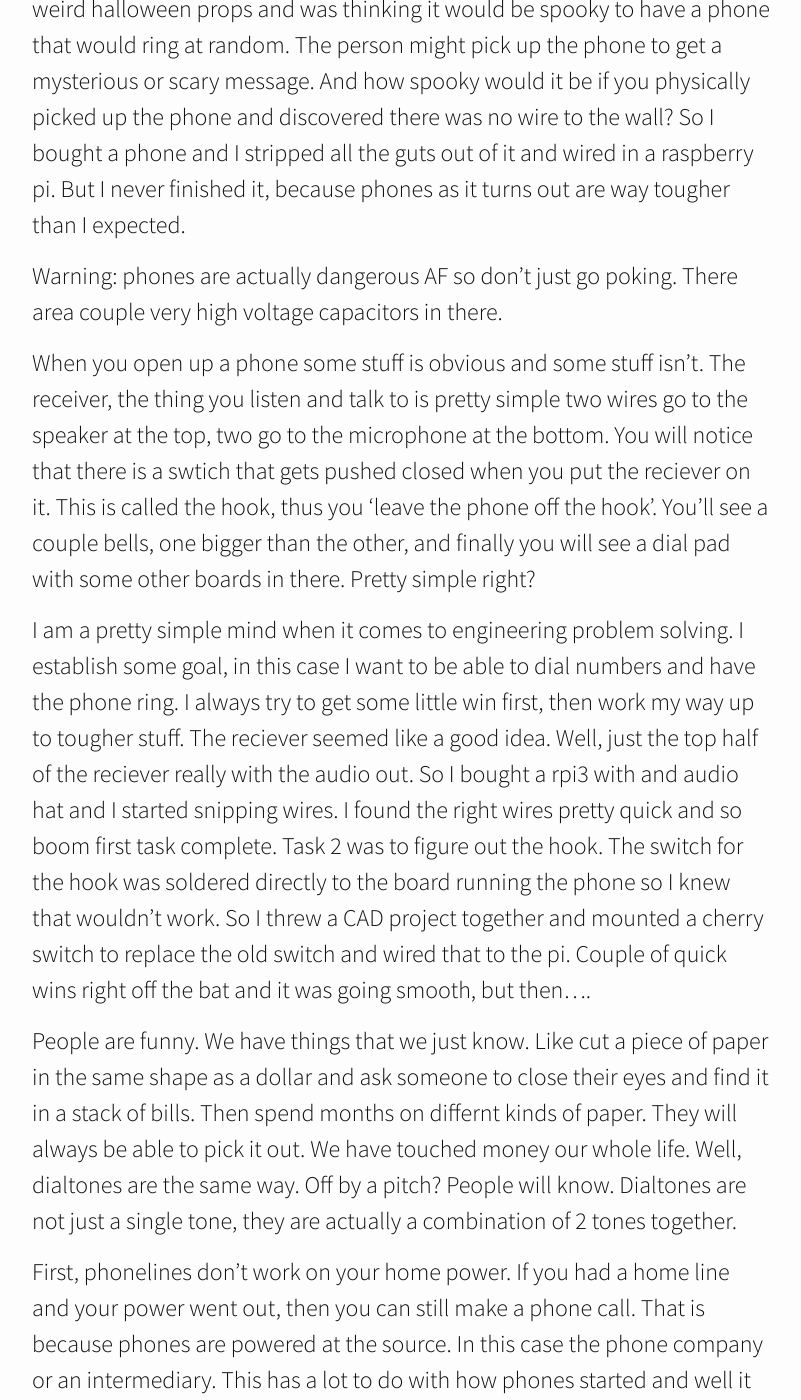
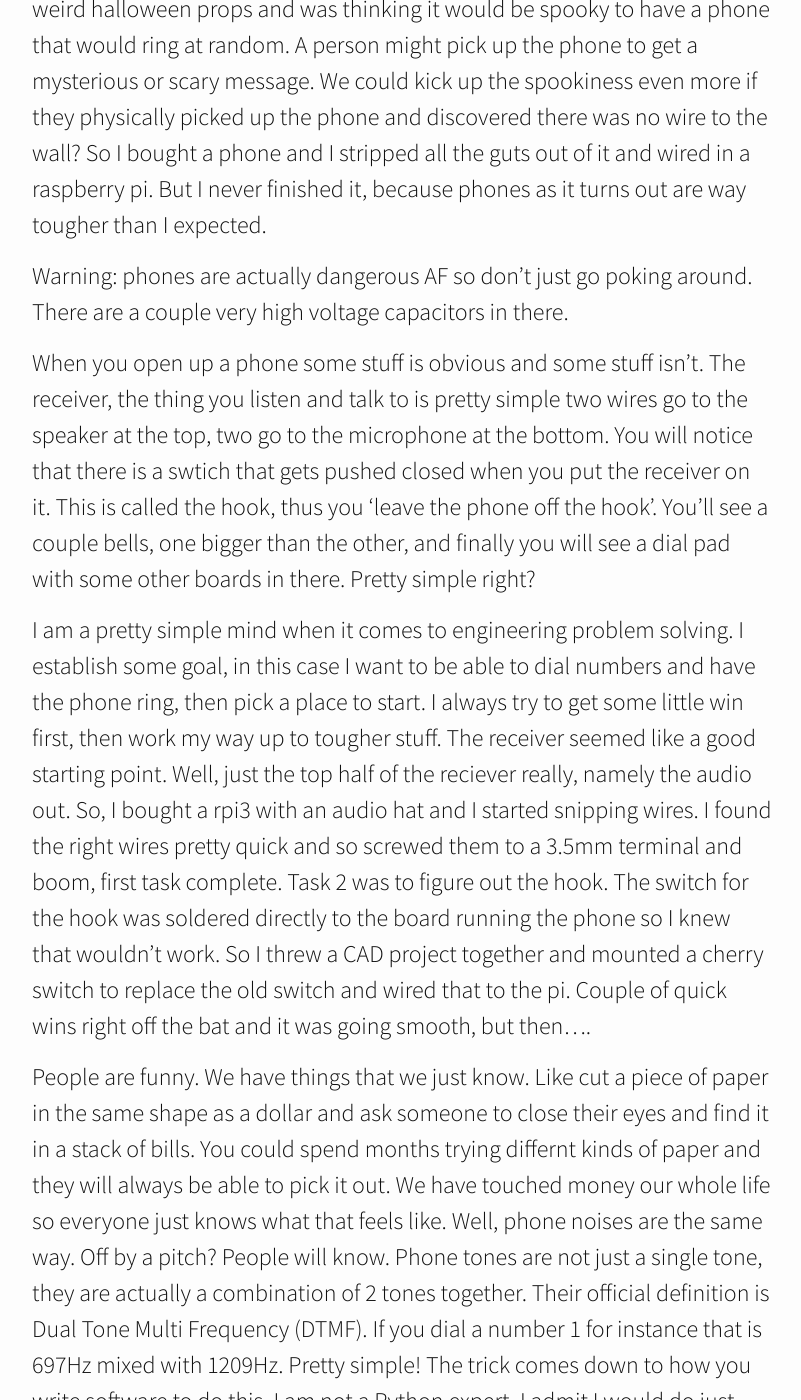
Before and after one commit to mtintes/mtintes.github.io, a Jekyll site: the page built from _posts/2024-04-14-Shatterstone-2.md, in a window 1280 px wide and 1400 px high, scrolled down 823 px. Shown: the whole window, without its empty margins (238-1039 px from the left). Built offline with Jekyll 4.4.1, drawn with Linux system fonts in a browser that asks for light colours; nearby versions of some CDN libraries; some of the changed text lies outside the part shown.

Commit message:
Update 2024-04-14-Shatterstone-2.md

```diff
--- a/_posts/2024-04-14-Shatterstone-2.md
+++ b/_posts/2024-04-14-Shatterstone-2.md
@@ -10,19 +10,22 @@
 
 Anyway, let's talk about the hellish nightmare that is phones!
 
-A few years ago before Shatterstone, I was sitting around thinking about weird halloween props and was thinking it would be spooky to have a phone that would ring at random. The person might pick up the phone to get a mysterious or scary message. And how spooky would it be if you physically picked up the phone and discovered there was no wire to the wall? So I bought a phone and I stripped all the guts out of it and wired in a raspberry pi. But I never finished it, because phones as it turns out are way tougher than I expected.
+A few years ago before Shatterstone, I was sitting around thinking about weird halloween props and was thinking it would be spooky to have a phone that would ring at random. A person might pick up the phone to get a mysterious or scary message. We could kick up the spookiness even more if they physically picked up the phone and discovered there was no wire to the wall? So I bought a phone and I stripped all the guts out of it and wired in a raspberry pi. But I never finished it, because phones as it turns out are way tougher than I expected.
 
-Warning: phones are actually dangerous AF so don't just go poking. There area couple very high voltage capacitors in there.
+Warning: phones are actually dangerous AF so don't just go poking around. There are a couple very high voltage capacitors in there.
 
-When you open up a phone some stuff is obvious and some stuff isn't. The receiver, the thing you listen and talk to is pretty simple two wires go to the speaker at the top, two go to the microphone at the bottom. You will notice that there is a swtich that gets pushed closed when you put the reciever on it. This is called the hook, thus you 'leave the phone off the hook'. You'll see a couple bells, one bigger than the other, and finally you will see a dial pad with some other boards in there. Pretty simple right?
+When you open up a phone some stuff is obvious and some stuff isn't. The receiver, the thing you listen and talk to is pretty simple two wires go to the speaker at the top, two go to the microphone at the bottom. You will notice that there is a swtich that gets pushed closed when you put the receiver on it. This is called the hook, thus you 'leave the phone off the hook'. You'll see a couple bells, one bigger than the other, and finally you will see a dial pad with some other boards in there. Pretty simple right?
 
-I am a pretty simple mind when it comes to engineering problem solving. I establish some goal, in this case I want to be able to dial numbers and have the phone ring. I always try to get some little win first, then work my way up to tougher stuff. The reciever seemed like a good idea. Well, just the top half of the reciever really with the audio out. So I bought a rpi3 with and audio hat and I started snipping wires. I found the right wires pretty quick and so boom first task complete. Task 2 was to figure out the hook. The switch for the hook was soldered directly to the board running the phone so I knew that wouldn't work. So I threw a CAD project together and mounted a cherry switch to replace the old switch and wired that to the pi. Couple of quick wins right off the bat and it was going smooth, but then....
+I am a pretty simple mind when it comes to engineering problem solving. I establish some goal, in this case I want to be able to dial numbers and have the phone ring, then pick a place to start. I always try to get some little win first, then work my way up to tougher stuff. The receiver seemed like a good starting point. Well, just the top half of the reciever really, namely the audio out. So, I bought a rpi3 with an audio hat and I started snipping wires. I found the right wires pretty quick and so screwed them to a 3.5mm terminal and boom, first task complete. Task 2 was to figure out the hook. The switch for the hook was soldered directly to the board running the phone so I knew that wouldn't work. So I threw a CAD project together and mounted a cherry switch to replace the old switch and wired that to the pi. Couple of quick wins right off the bat and it was going smooth, but then....
 
-People are funny. We have things that we just know. Like cut a piece of paper in the same shape as a dollar and ask someone to close their eyes and find it in a stack of bills. Then spend months on differnt kinds of paper. They will always be able to pick it out. We have touched money our whole life. Well, dialtones are the same way. Off by a pitch? People will know. Dialtones are not just a single tone, they are actually a combination of 2 tones together.
+People are funny. We have things that we just know. Like cut a piece of paper in the same shape as a dollar and ask someone to close their eyes and find it in a stack of bills. You could spend months trying differnt kinds of paper and they will always be able to pick it out. We have touched money our whole life so everyone just knows what that feels like. Well, phone noises are the same way. Off by a pitch? People will know. Phone tones are not just a single tone, they are actually a combination of 2 tones together. Their official definition is Dual Tone Multi Frequency (DTMF). If you dial a number 1 for instance that is 697Hz mixed with 1209Hz. Pretty simple! The trick comes down to how you write software to do this. I am not a Python expert. I admit I would do just about anything to avoid that snake. I tried writing this program in JS and Go before I gave in. I was loosing time and interest, so I dived in.
 
+When trying to make a phone work like a phone you have to think of it more like a music track than a bunch of individual noises. A oerson could leave the phone off the hook for any amount of time. The same with dialing numbers at any speed and order. So I found a python library that would allow me to generate a stream and then I could just alter the audio. Beep Bop Boop, a little garbage code later and I had the audio streaming. Then the number pad. That was a little trickier cuz I was unaware at the time that to save some wires they set up a little matrix. A number pad on a phone looks a little like:
 
+|1|2|3|
+|-|-|-|
+|4|5|6|
+|7|8|9|
+|*|0|#|
 
-
-
-
-First, phonelines don't work on your home power. If you had a home line and your power went out, then you can still make a phone call. That is because phones are powered at the source. In this case the phone company or an intermediary. This has a lot to do with how phones started and well it worked so we didn't need more. Doesn't mean that you didn't need to plug your phone in, but really you only needed to do that for the extra stuff on the phone (lcd screen etc). OK, that is the generic history of phones. Let's keep moving since that isn't going to move us forward much.
+This means that there are 4 rows (4 wires) and 3 columns (3 wires) so 7 wire can represent 12 numbers instead of 24 (positive and negative) wires. I wired all the rows and columns to the respective outputs (honestly I can't remember exactly how) and that was working as well. The code is a mess, but if you want it then you can find it [here](https://github.com/mtintes/phone/blob/master/phone_run.py). And after all that, I only had/have one problem left, getting the bloody bells to ring. Well dear reader, I am afraid I still haven't solved that problem. Maybe someday I will. So if I failed horribly, how does this apply to Shatterstone? Well, guess you will have to wair to find out.
```
